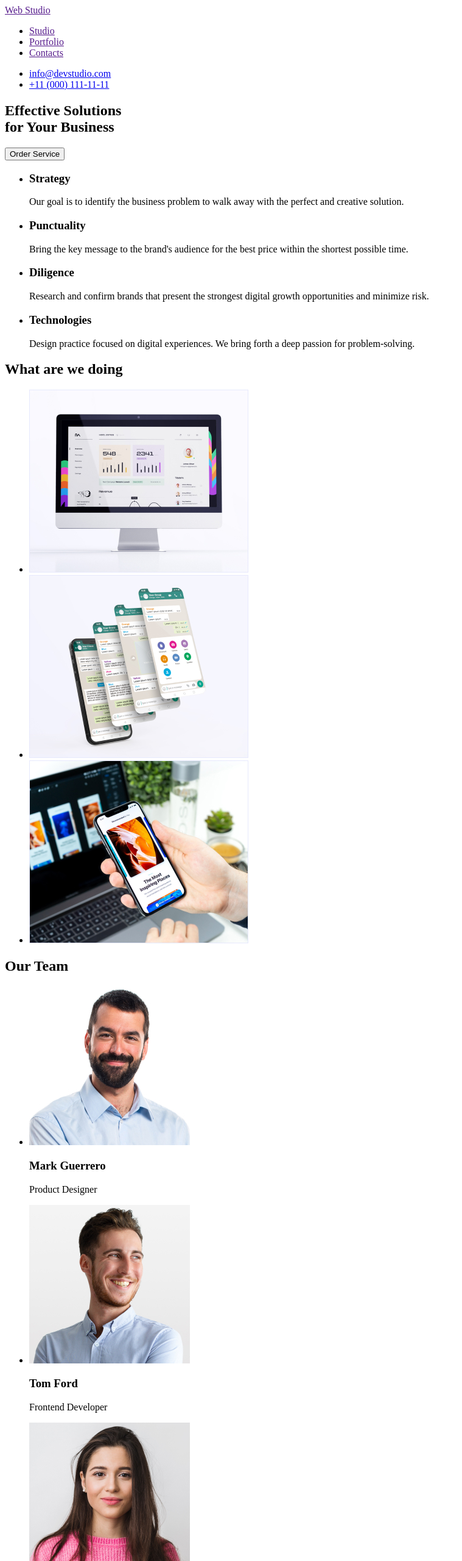
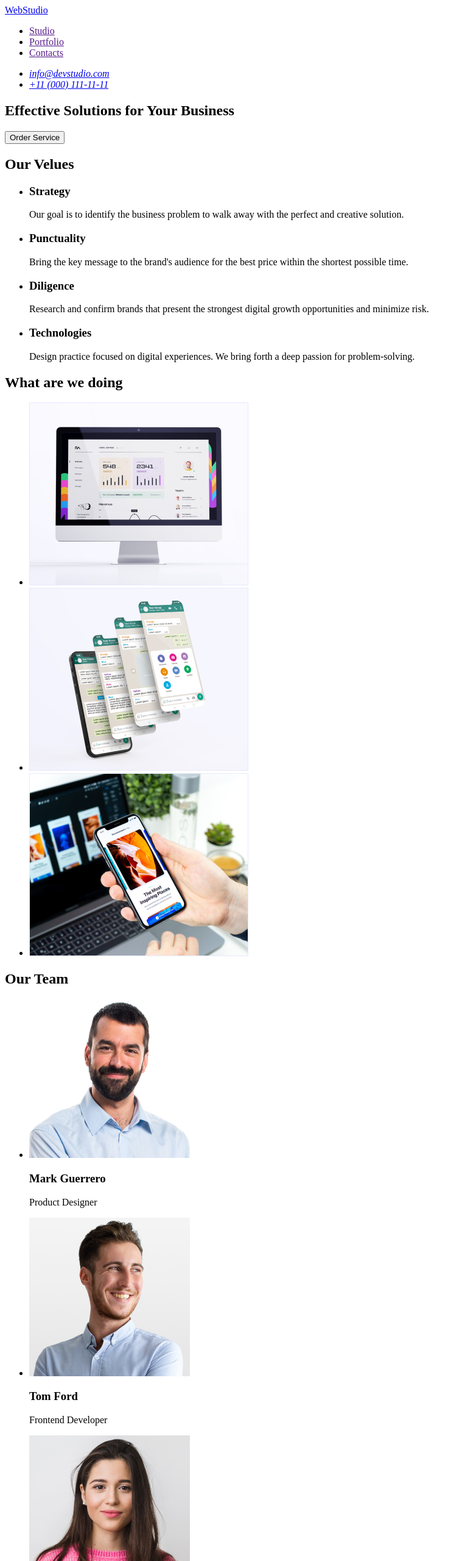
Before and after one commit to Olexsov/goit-markup-hw-01, a plain HTML site: page index.html in a window 1280 px wide. Shown: the top 2560 px of the page at 61% size, without its empty margins (0-759 px from the left). Drawn offline with Linux system fonts and the light colour scheme.

Commit message:
Updated index html file

```diff
--- a/index.html
+++ b/index.html
@@ -16,8 +16,7 @@
 
         <nav>
 
-            <a href="">Web
-                Studio</a>
+            <a href="./index.html">WebStudio</a>
 
             <ul>
                 <li>
@@ -35,6 +34,8 @@
 
         </nav>
 
+        <address>
+
             <ul>
                 <li>
                     <a href="mailto:info@devstudio.com">info@devstudio.com</a>
@@ -45,6 +46,8 @@
                 </li>
             </ul>
 
+        </address>
+
     </header>
 
 
@@ -54,8 +57,7 @@
 
         <section>
 
-            <h1>Effective Solutions <br>
-                for Your Business</h1>
+            <h1>Effective Solutions for Your Business</h1>
 
             <button type="button">Order Service</button>
 
@@ -64,6 +66,8 @@
         <!-- Values section -->
 
         <section>
+
+            <h2>Our Velues</h2>
 
             <ul>
                 <li>
@@ -103,15 +107,15 @@
 
             <ul>
                 <li>
-                    <a href=""><img src="./images/imgone.jpg" alt="monitor" width="360"></a>
+                    <img src="./images/imgone.jpg" alt="monitor" width="360">
                 </li>
 
                 <li>
-                    <a href=""><img src="./images/imgtwo.jpg" alt="layers of mobile screens" width="360"></a>
+                    <img src="./images/imgtwo.jpg" alt="layers of mobile screens" width="360">
                 </li>
 
                 <li>
-                    <a href=""><img src="./images/imgthree.jpg" alt="mobile and laptop" width="360"></a>
+                    <img src="./images/imgthree.jpg" alt="mobile and laptop" width="360">
                 </li>
             </ul>
 
@@ -125,7 +129,7 @@
 
             <ul>
                 <li>
-                    <a href=""><img src="./images/imgmark.jpg" alt="photo mark guerrero" width="264"></a>
+                    <img src="./images/imgmark.jpg" alt="photo mark guerrero" width="264">
 
                     <h3>Mark Guerrero</h3>
 
@@ -133,7 +137,7 @@
                 </li>
 
                 <li>
-                    <a href=""><img src="./images/imgtom.jpg" alt="photo tom ford" width="264"></a>
+                    <img src="./images/imgtom.jpg" alt="photo tom ford" width="264">
 
                     <h3>Tom Ford</h3>
 
@@ -141,7 +145,7 @@
                 </li>
 
                 <li>
-                    <a href=""><img src="./images/imgcamila.jpg" alt="photo camila garcia" width="264"></a>
+                    <img src="./images/imgcamila.jpg" alt="photo camila garcia" width="264">
 
                     <h3>Camila Garcia</h3>
 
@@ -149,7 +153,7 @@
                 </li>
 
                 <li>
-                    <a href=""><img src="./images/imgdaniel.jpg" alt="pfoto daniel wilson" width="264"></a>
+                    <img src="./images/imgdaniel.jpg" alt="pfoto daniel wilson" width="264">
 
                     <h3>Daniel Wilson</h3>
 
@@ -165,8 +169,7 @@
 
     <footer>
 
-        <a href="">Web
-            Studio</a>
+        <a href="./index.html">WebStudio</a>
 
         <p>Increase the flow of customers and sales for your business with digital marketing & growth solutions.</p>
 
```
Lines whose indentation alone changed are shown as unchanged.
